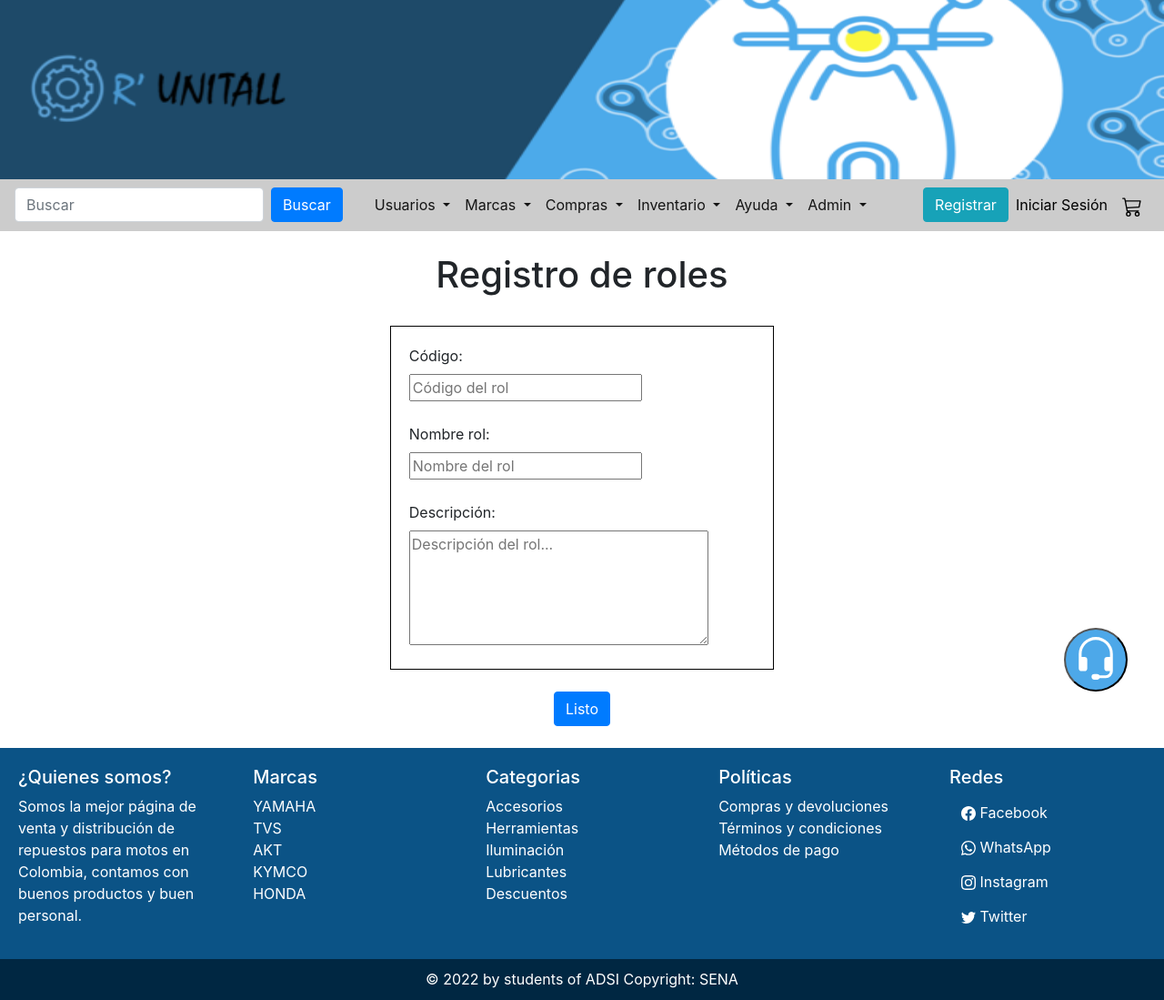
After one commit to PUFFY0RAPTOR/Run_Django, a Django app: page /regRolesForm/ in a window 1280 px wide. The commit adds this page. Shown: the whole page at 91% size. Run offline with Django 4.2, Linux system fonts and the light colour scheme; some libraries are stand-ins or nearby versions.

Commit message:
CRUD de roles completado

```diff
--- a/paginaWeb/templates/run/base.html
+++ b/paginaWeb/templates/run/base.html
@@ -100,6 +100,15 @@
                         </a>
                         <div class="dropdown-menu">
                             <a class="dropdown-item" href="{% url 'paginaWeb:ayuda' %}">Formulario de ayuda</a>
+                        </div>
+                    </li>
+                    <li class="nav-item dropdown active">
+                        <a class="nav-link dropdown-toggle" data-toggle="dropdown" data-target="dropdown" href="#">
+                            Admin
+                        </a>
+                        <div class="dropdown-menu">
+                            <a class="dropdown-item" href="{% url 'paginaWeb:reg_roles_form' %}">Registrar roles</a>
+                            <a class="dropdown-item" href="{% url 'paginaWeb:list_roles' %}">Listar roles</a>
                         </div>
                     </li>
             </ul>
--- /dev/null
+++ b/paginaWeb/templates/run/registros/registroRoles.html
@@ -0,0 +1,31 @@
+{% extends 'run/base.html' %}{% load static %}
+{% block tituloPage %} Registrar roles {% endblock %}
+{% block body %}
+
+    {% block motos %}{% endblock%} <!--Quité las motos porque en la base de datos no tenemos una tabla para ellas, aunque teo dijo que iban a ser un producto más-->
+
+    <br/><h1>Registro de roles</h1><br/>
+
+    <div>
+        <form action="{% url 'paginaWeb:reg_roles' %}" method="post">
+            {% csrf_token %}
+            <div class="datosDiv">
+
+                <label for="codigo">Código: </label>
+                <input type="number" name="idRol" size="auto" placeholder="Código del rol"/><br>
+
+                <br><label for="nombreRes">Nombre rol: </label>
+                <input type="text" name="nameRol" placeholder="Nombre del rol" /> <br>
+
+                <br><label for="desc">Descripción: </label>
+                <textarea name="descripcion" id="desc" cols="30" rows="5" placeholder="Descripción del rol..."></textarea>
+
+            </div>
+            <div class="text-center">
+                <br> <input class="btn btn-primary" type="submit" value="Listo"/><br>
+            </div>
+
+        </form>
+    </div><br>
+
+{% endblock  %}
--- a/paginaWeb/urls.py
+++ b/paginaWeb/urls.py
@@ -45,4 +45,13 @@ urlpatterns = [
     path('carritoCompras/', views.carritoCompras, name='carrito'),
 
 
+    #Admin - Roles
+    path('listarRoles/', views.listRoles, name='list_roles'),
+    path('regRolesForm/', views.regRolesForm, name='reg_roles_form'),
+    path('registroRoles/', views.rolRegistro, name='reg_roles'),
+    path('deleteRoles/<int:id>', views.deleteRol, name='del_roles'),
+    path('updateRolesForm/<int:id>', views.updateRolForm, name='upd_roles_form'),
+    path('updateRoles/', views.updateRol, name='upd_roles'),
+
+
 ]
--- a/paginaWeb/views.py
+++ b/paginaWeb/views.py
@@ -256,3 +256,71 @@ def carritoCompras(request):
     contexto = {'datos': q}
 
     return render(request, 'run/carritoCompras.html', contexto)
+
+
+#Admin - Roles
+def listRoles(request):
+
+    q = Roles.objects.all()
+
+    contexto = {'roles': q}
+
+    return render(request, 'run/listarRoles.html', contexto)
+
+def regRolesForm(request):
+    return render(request, 'run/registros/registroRoles.html')
+
+def rolRegistro(request):
+
+    if request.method == 'POST':
+        try:
+            q = Roles(
+                id_roles = request.POST['idRol'],
+                nombre_rol = request.POST['nameRol'],
+                descripcion = request.POST['descripcion'],
+            )
+            q.save()
+            messages.success(request, 'Rol añadido correctamente')
+            return redirect('paginaWeb:list_roles')
+
+        except Exception as e:
+            messages.error(request, f'Hubo un error al intentar añadir un rol: {e}')
+            return redirect('paginaWeb:list_roles')
+    else:
+        messages.warning(request, 'Estás intentado hackear al ganador del SENASOFT? En serio?')
+        return redirect('paginaWeb:list_roles')
+
+def deleteRol(request, id):
+    try:
+        rol = Roles.objects.get(pk=id)
+        rol.delete()
+        messages.success(request, 'Rol eliminado correctamente')
+        return redirect('paginaWeb:list_roles')
+    except Exception as e:
+        messages.error(request, f'Hubo un error al intentar eliminar un rol: {e}')
+        return redirect('paginaWeb:list_roles')
+
+def updateRolForm(request, id):
+
+    q = Roles.objects.get(pk=id)
+
+    contexto = {'roles':q}
+
+    return render(request, 'run/roles/editarRoles.html', contexto)
+
+def updateRol(request):
+    if request.method == 'POST':
+        try:
+            roles = Roles.objects.get(pk = request.POST['idRol'])
+
+            roles.nombre_rol = request.POST['nameRol']
+            roles.descripcion = request.POST['descripcion']
+            roles.save()
+            messages.success(request, 'Rol actualizado correctamente')
+            return redirect('paginaWeb:list_roles')
+        except Exception as e:
+            messages.error(request, f'Hubo un error al intentar actualizar un rol: {e}')
+            return redirect('paginaWeb:list_roles')
+    else:
+        messages.warning(request, '¿Qué estás intentando?')
+        return redirect('paginaWeb:list_roles')
```
Also changed, not shown: paginaWeb/templates/run/listarRoles.html (added, +57 -0 lines), paginaWeb/templates/run/roles/editarRoles.html (added, +31 -0 lines), db.sqlite3.
